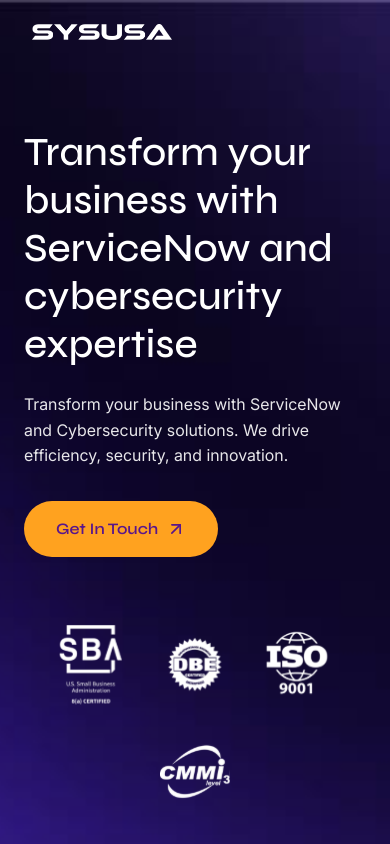
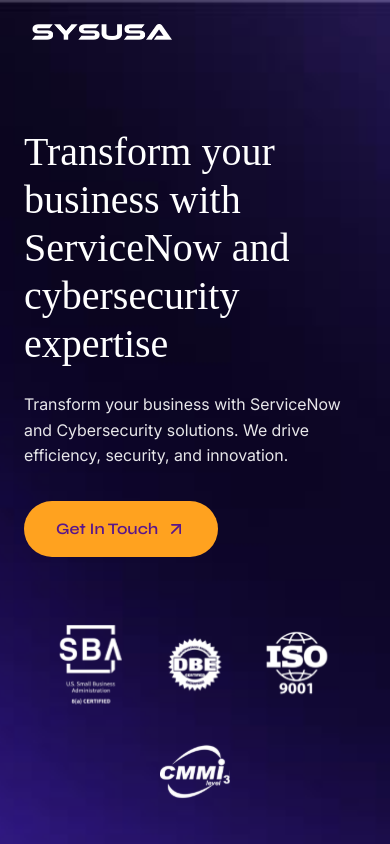
Before and after one commit to enablenow-dev/sysusa-new, a Next.js app: page /Home in a window 390 px wide. Shown: the top 844 px of the page. Built offline with nearby package versions, Linux system fonts and the light colour scheme.

Commit message:
fixed some responsiveness issues

```diff
--- a/app/components/sections/Hero.jsx
+++ b/app/components/sections/Hero.jsx
@@ -27,7 +27,7 @@
 
             {/* === Text + CTA === */}
             <div className="max-w-4xl mb-auto">
-              <h1 className="text-white font-[500] font-syne leading-[1.2] text-[2.5rem] sm:text-[3rem] md:text-[3.5rem] lg:text-[4rem] xl:text-[4.5rem] mb-6">
+              <h1 className="text-white font-[500] font-[syne] leading-[1.2] text-[2.5rem] sm:text-[3rem] md:text-[3.5rem] lg:text-[4rem] xl:text-[4.5rem] mb-6">
                 Transform your business<br className="hidden sm:block" /> with ServiceNow and<br className="hidden sm:block" /> cybersecurity expertise
               </h1>
 
```
